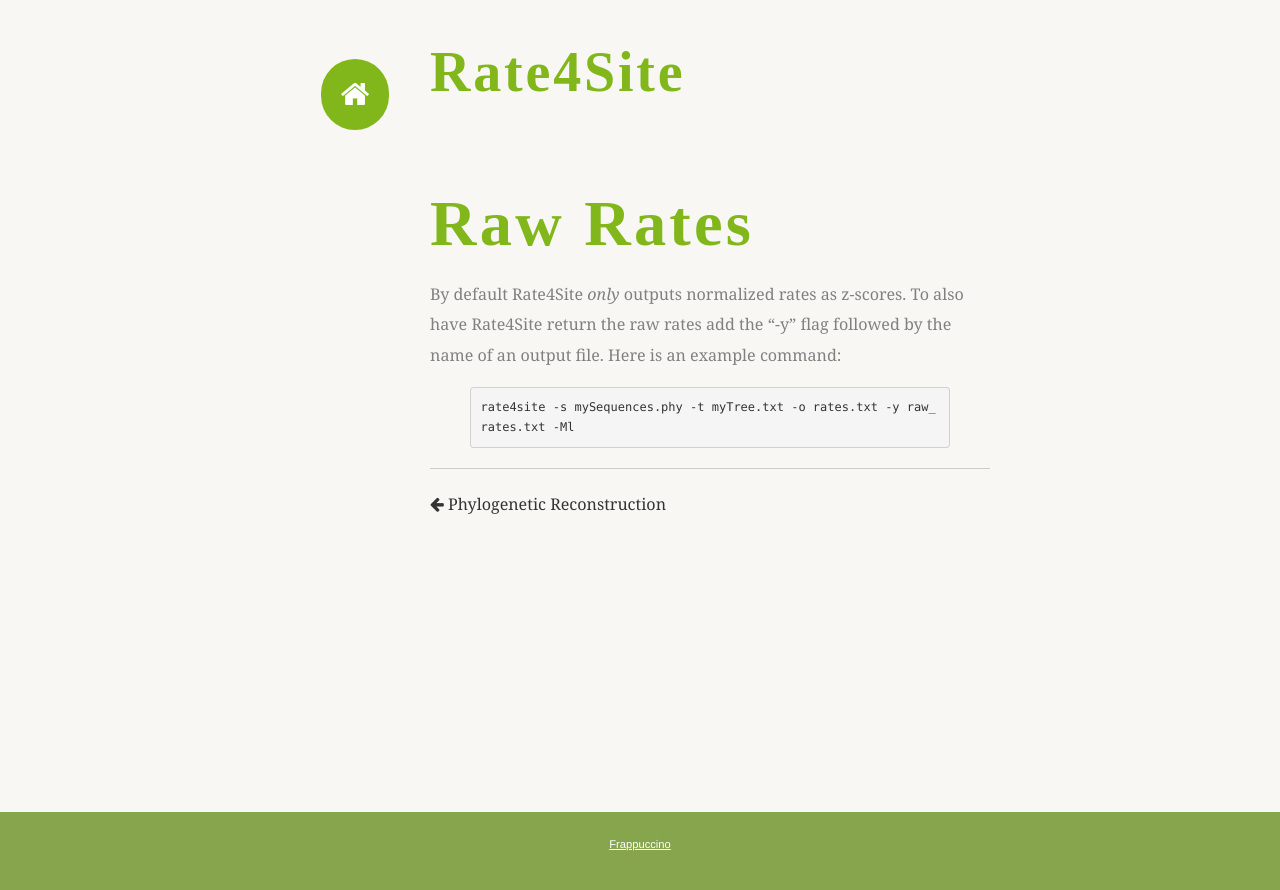
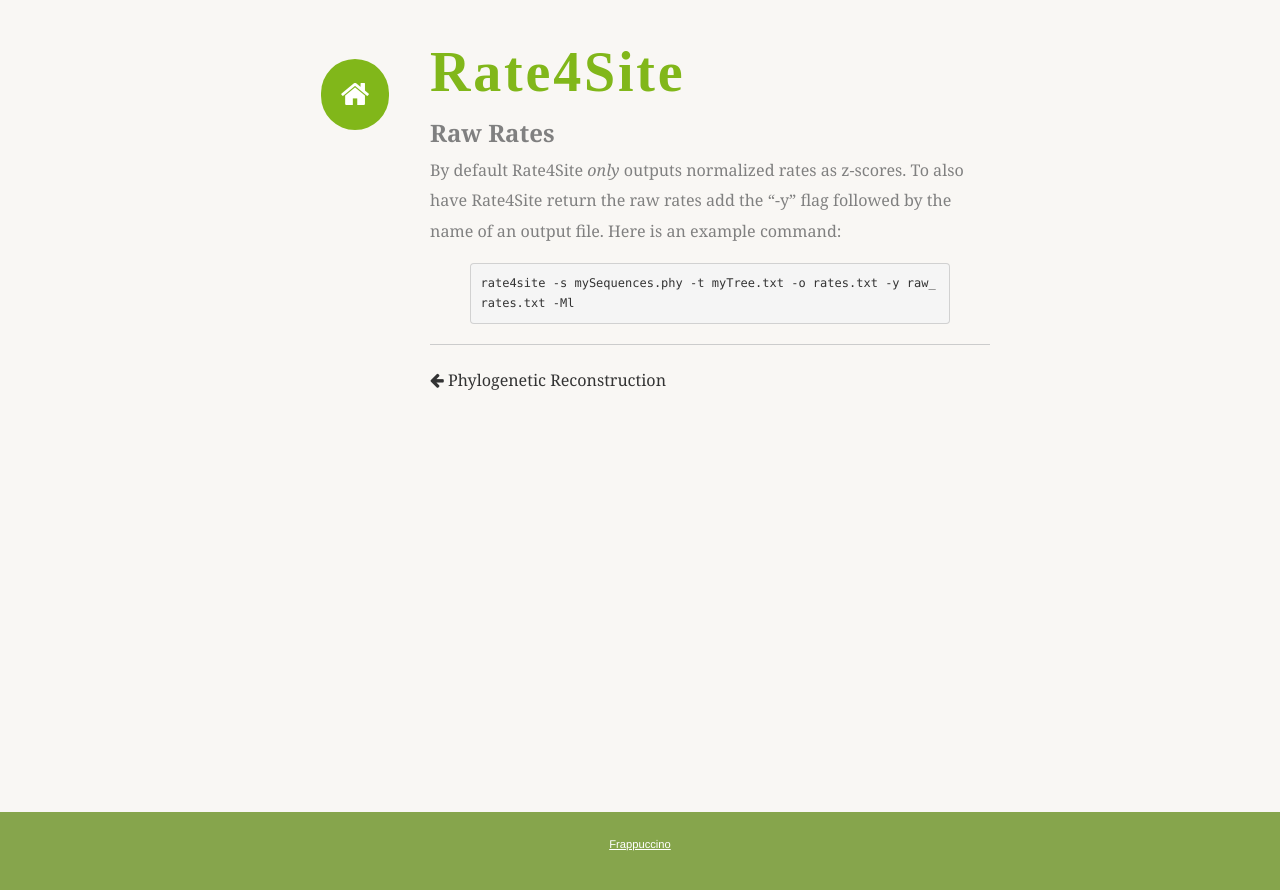
Before and after one commit to wilkelab/ProteinEvolutionToolbox, a Jekyll site: the page built from _posts/2015-06-05-rate4site.md, in a window 1280 px wide. Shown: the top 890 px of the page. Built offline with Jekyll 4.4.1, drawn with Linux system fonts in a browser that asks for light colours; some web fonts are replaced; Markdown is read by kramdown in place of the engine named in the settings.

```diff
--- a/_posts/2015-06-05-rate4site.md
+++ b/_posts/2015-06-05-rate4site.md
@@ -4,8 +4,9 @@ title: Rate4Site
 permalink: /rate4site/
 ---
 
-## Raw Rates
+### Raw Rates
 By default Rate4Site _only_ outputs normalized rates as z-scores. To also have Rate4Site return the raw rates add the "-y" flag followed by the name of an output file. Here is an example command:
+
 
 {% highlight bash %}
 rate4site -s mySequences.phy -t myTree.txt -o rates.txt -y raw_rates.txt -Ml
```
